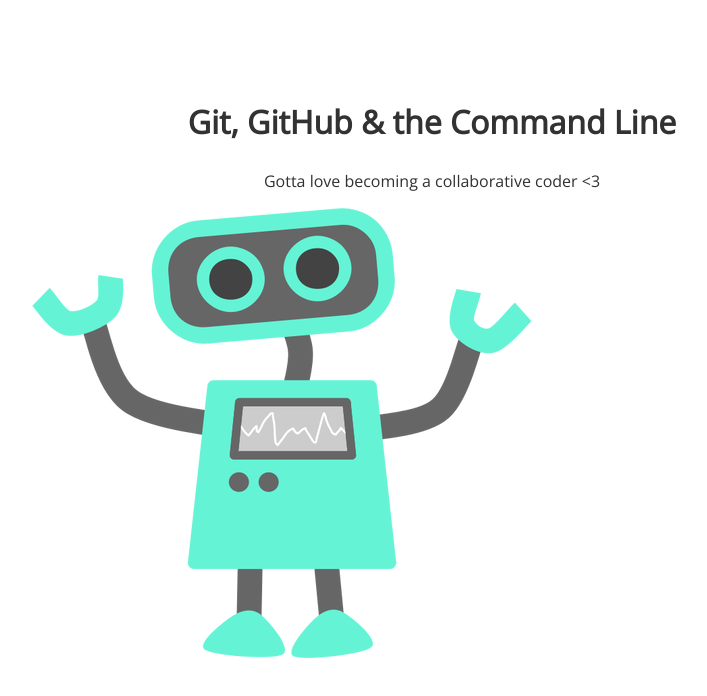
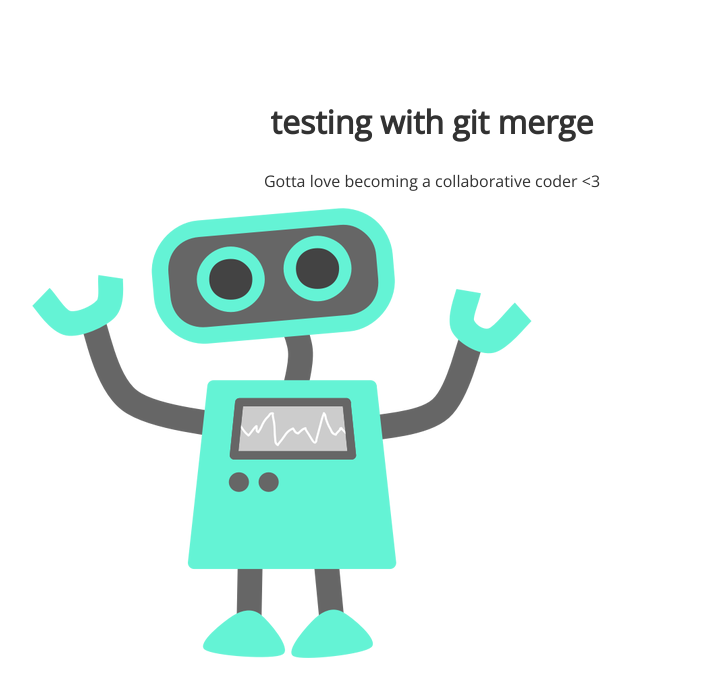
Before and after one commit to loririddle/105-project, a plain HTML site: page index.html in a window 1280 px wide. Shown: the whole page, without its empty margins (208-915 px from the left). Drawn offline with nearby package versions, Linux system fonts and the light colour scheme.

Commit message:
changed the h1 text

```diff
--- a/index.html
+++ b/index.html
@@ -8,7 +8,7 @@
 </head>
 <body>
 	<section>
-		<h1>Git, GitHub & the Command Line</h1>
+		<h1>testing with git merge</h1>
 		<p>Gotta love becoming a collaborative coder <3</p>
 		<img src="img/happy-blue-robot.png">
 	</section>
```
